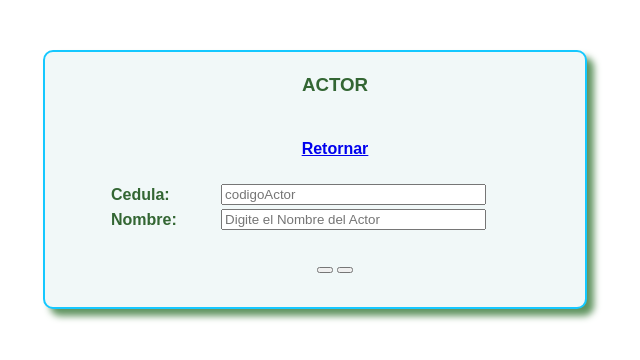
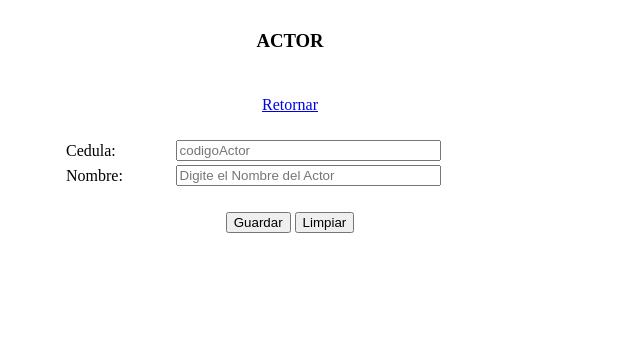
Before and after one commit to giracros/Cinemateca, a PHP site: page /Vista/ingresoactor.php in a window 1280 px wide. Shown: the top 360 px of the page, without its empty margins (350-990 px from the left). Run offline with PHP 8.4, Linux system fonts and the light colour scheme.

Commit message:
Ya guarda una tabla Actor

```diff
--- a/Control/clases.php
+++ b/Control/clases.php
@@ -23,6 +23,8 @@ class actor {
 
 		$registro = mysqli_num_rows ( $resultado );
 
+		try {
+
 			if ($registro == 0) {
 
 				include ("../Conexion/conexion.php");
@@ -32,6 +34,9 @@ class actor {
 				echo "<script type='text/jscript'> alert('Registro almacenado'); history.back();history.go(-1);</script>";
 			} else
 				echo "<script type='text/javascript'> alert ('El registro ya existe'); history.back();</script>";
+		} catch ( Exception $e ) {
+			echo "<script type='text/javascript'> alert ('Error'); history.back();</script>";
+		}
 	}
 
 	/*
--- a/Vista/ingresoactor.php
+++ b/Vista/ingresoactor.php
@@ -1,62 +1,11 @@
 <!DOCTYPE html PUBLIC "-//W3C//DTD XHTML 1.0 Transitional//EN" "http://www.w3.org/TR/xhtml1/DTD/xhtml1-transitional.dtd">
 <html xmlns="http://www.w3.org/1999/xhtml">
 <head>
-<meta http-equiv="Content-Type" content="text/html; charset=utf-8" />
-
 <title>ACTOR</title>
-<style type="text/css">
-#form1 table {
-	font-family: Arial, Helvetica, sans-serif;
-	float: center;
-}
-
-table {
-	font-size: 12px;
-	float: center;
-}
-
-#form1 table {
-	font-size: 16px;
-}
-
-#form1 table tr td {
-	color: #363;
-	font-size: 16px;
-	font-style: normal;
-	line-height: normal;
-	font-weight: bolder;
-	font-variant: normal;
-	text-transform: capitalize;
-	float: center;
-}
-
-.boton {
-	color: #FFFFFF;
-	background-color: #5B5B5B;
-	border: 1px solid;
-	cursor: pointer;
-}
-
-form {
-	background-color: #F1F8F8;
-	width: 60%;
-	margin: 50px 0 0 50px;
-	padding: 0 0 30px 40px;
-	width: 500px;
-	border: 2px solid;
-	border-radius: 10px;
-	box-shadow: 7px 7px 7px #619561;
-	color: #15C8FF;
-	float: center;
-}
-</style>
 </head>
-
 <body>
-
 	<center>
-		<form id="form1" name="form1" method="post"
-			action="../../Cinematica/Control/procesos.php?opc=2">
+		<form id="form1" name="form1" method="post" action="../../Cinemateca/Control/procesos.php?opc=2">
 			<table width="454" border="0">
 				<tr>
 					<td colspan="2" align="center"><h3>ACTOR</h3></td>
@@ -89,8 +38,8 @@ form {
 				</tr>
 				<tr>
 					<td colspan="2"><div align="center">
-							<button name="boton" type="submit" title="Guardar"></button>
-							<button name="boton2" type="reset" title="Limpiar"></button>
+							<button name="boton" type="submit" title="Guardar">Guardar</button>
+							<button name="boton2" type="reset" title="Limpiar">Limpiar</button>
 						</div></td>
 				</tr>
 			</table>
```
Lines whose indentation alone changed are shown as unchanged.
